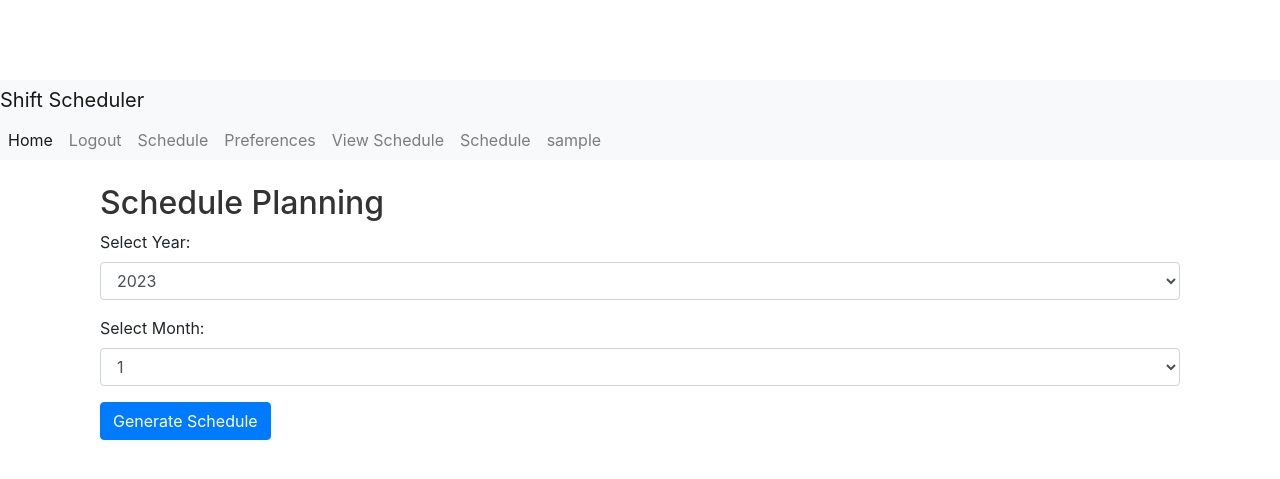
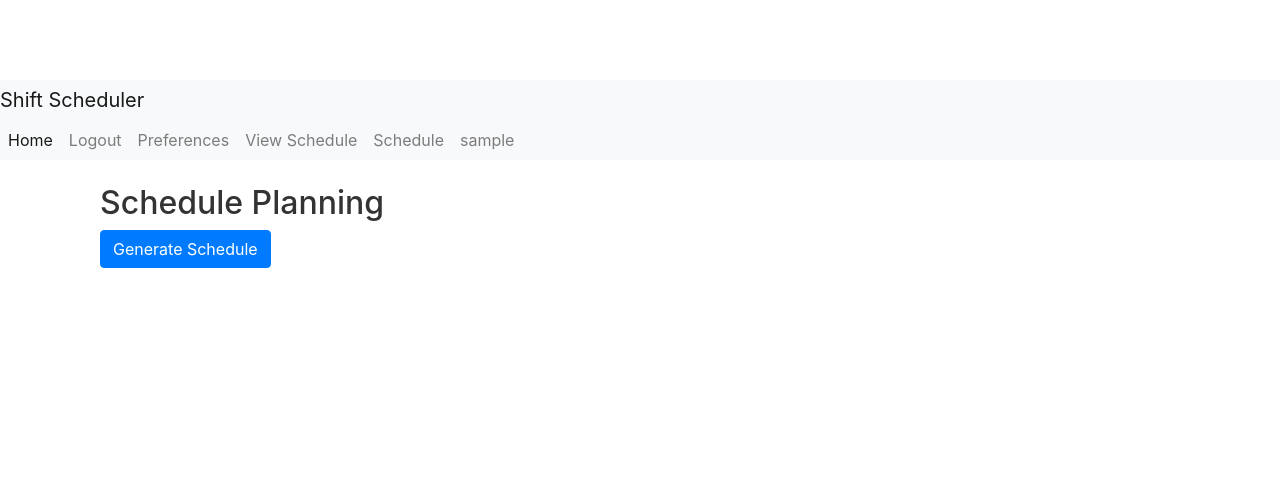
Before and after one commit to nrebel/shift-scheduler, a Flask app: page /schedule in a window 1280 px wide. Shown: the top 479 px of the page. Run offline with Flask 3, Linux system fonts and the light colour scheme; the visitor is signed in with stand-in values (Sample User, id 1); some libraries are stand-ins or nearby versions.

Commit message:
finally a bit good

```diff
--- a/app/forms.py
+++ b/app/forms.py
@@ -7,7 +7,7 @@ import datetime  # Ensure you have this import
 class LoginForm(FlaskForm):
     username = StringField('Username', validators=[DataRequired()])
     password = PasswordField('Password', validators=[DataRequired()])
-    remember_me = BooleanField('Remember Me')
+    remember_me = BooleanField('Remember Me', default=True)
     submit = SubmitField('Sign In')
 
 class RegistrationForm(FlaskForm):
--- a/app/routes.py
+++ b/app/routes.py
@@ -60,6 +60,8 @@ def register():
 @app.route('/schedule', methods=['GET', 'POST'])
 @login_required
 def schedule():
+    selected_year = datetime.now().year
+    selected_month = datetime.now().month
     if request.method == 'POST':
         # Try to parse the JSON data sent from the client
         try:
@@ -83,9 +85,11 @@ def schedule():
 def update_preferences():
     data = request.get_json(force=True)  # ensures JSON format even if header is not set
     print(f"data['dates']: {data['dates']}")
-    selected_dates = data['dates']#.split(',')
-    year = datetime.now().year
-    month = datetime.now().month
+    selected_dates = data['dates'] # .split(',')
+    year = data['year']
+    month = data['month']
+    minshifts = data['minShifts']
+    maxshifts = data['maxShifts']
     num_days = (datetime(year, month % 12 + 1, 1) - datetime(year, month, 1)).days
 
     print(f"data: {data}, selected_dates: {selected_dates}, year: {year}, month: {month}.")
@@ -104,9 +108,13 @@ def update_preferences():
 
     # Set selected days
     for day in selected_dates:
+        print(f"[dbg] day: {day}")
         if day:
             day_num = int(day.split('-')[-1])  # extracting day from 'YYYY-MM-DD'
             setattr(new_entry, f'day_{day_num}', True)
+
+    setattr(new_entry, 'min_shifts', minshifts)
+    setattr(new_entry, 'max_shifts', maxshifts)
 
     db.session.commit()
     return jsonify(success=True, message="Preferences successfully updated!")
@@ -178,7 +186,7 @@ def view_schedule():
                            selected_year=selected_year,
                            selected_month=selected_month)
 
-@app.route('/fetch_user_schedule', methods=['POST'])
+@app.route('/fetch_user_schedule', methods=['POST', 'GET'])
 @login_required
 def fetch_user_schedule():
     try:
@@ -202,7 +210,7 @@ def fetch_user_schedule():
                 if getattr(user_shifts, f'day_{day}', False):
                     days.append(f"{year}-{str(month).zfill(2)}-{str(day).zfill(2)}")
 
-        print(f"days: {days}.")
+        print(f"dates: {days}.")
 
         return jsonify({'dates': days})
     except Exception as e:
@@ -232,6 +240,8 @@ def fetch_all_users_schedules():
 @app.route('/generate_schedule', methods=['POST'])
 @login_required
 def generate_schedule():
+    current_year = datetime.now().year
+    current_month = datetime.now().month
     data = request.get_json()
     year = int(data['year'])
     month = int(data['month'])
--- a/app/templates/base.html
+++ b/app/templates/base.html
@@ -24,9 +24,6 @@
                 {% if current_user.is_authenticated %}
                 <li class="nav-item">
                     <a class="nav-link" href="{{ url_for('logout') }}">Logout</a>
-                </li>
-                <li class="nav-item">
-                    <a class="nav-link" href="{{ url_for('schedule') }}">Schedule</a>
                 </li>
                 <li class="nav-item">
                     <a class="nav-link" href="{{ url_for('preferences') }}">Preferences</a>
--- a/app/templates/schedule.html
+++ b/app/templates/schedule.html
@@ -4,11 +4,11 @@
 <div class="container">
     <h2>Schedule Planning</h2>
     <form id="scheduleForm">
-        <div class="form-group">
+        <!-- <div class="form-group">
             <label for="yearSelect">Select Year:</label>
-            <select class="form-control" id="yearSelect" name="year">
-                {% for year in range(2023, 2025) %}
-                <option value="{{ year }}" default="2024">{{ year }}</option>
+            <select class="form-control" id="yearSelect" name="year" default="2024">
+                {% for year in range(2023, 2026) %}
+                <option value="{{ year }}" {% if year == selected_year %}selected{% endif %}>{{ year }}</option>
                 {% endfor %}
             </select>
         </div>
@@ -16,10 +16,10 @@
             <label for="monthSelect">Select Month:</label>
             <select class="form-control" id="monthSelect" name="month">
                 {% for month in range(1, 13) %}
-                <option value="{{ month }}">{{ month }}</option>
+                <option value="{{ month }}" {% if month == selected_month %}selected{% endif %}>{{ month }}</option>
                 {% endfor %}
             </select>
-        </div>
+        </div> -->
         <button type="button" id="generateSchedule" class="btn btn-primary">Generate Schedule</button>
     </form>
     <div id="calendar"></div>
@@ -41,10 +41,11 @@
     calendar.render();
 
     $('#generateSchedule').on('click', function() {
-        var year = $('#yearSelect').val();
-        var month = $('#monthSelect').val();
+        var currentDate = calendar.getDate(); // Get the current date of the calendar
+        var year = currentDate.getFullYear(); // Extract the year from the current date
+        var month = currentDate.getMonth() + 1; // Extract the month from the current date (getMonth() is zero-indexed so add 1)
 
-        calendar.gotoDate(new Date(year, month - 1, 1));  // Adjusts the calendar view
+        calendar.gotoDate(new Date(year, month - 1, 1));
 
         $.ajax({
             url: "{{ url_for('generate_schedule') }}",
```
